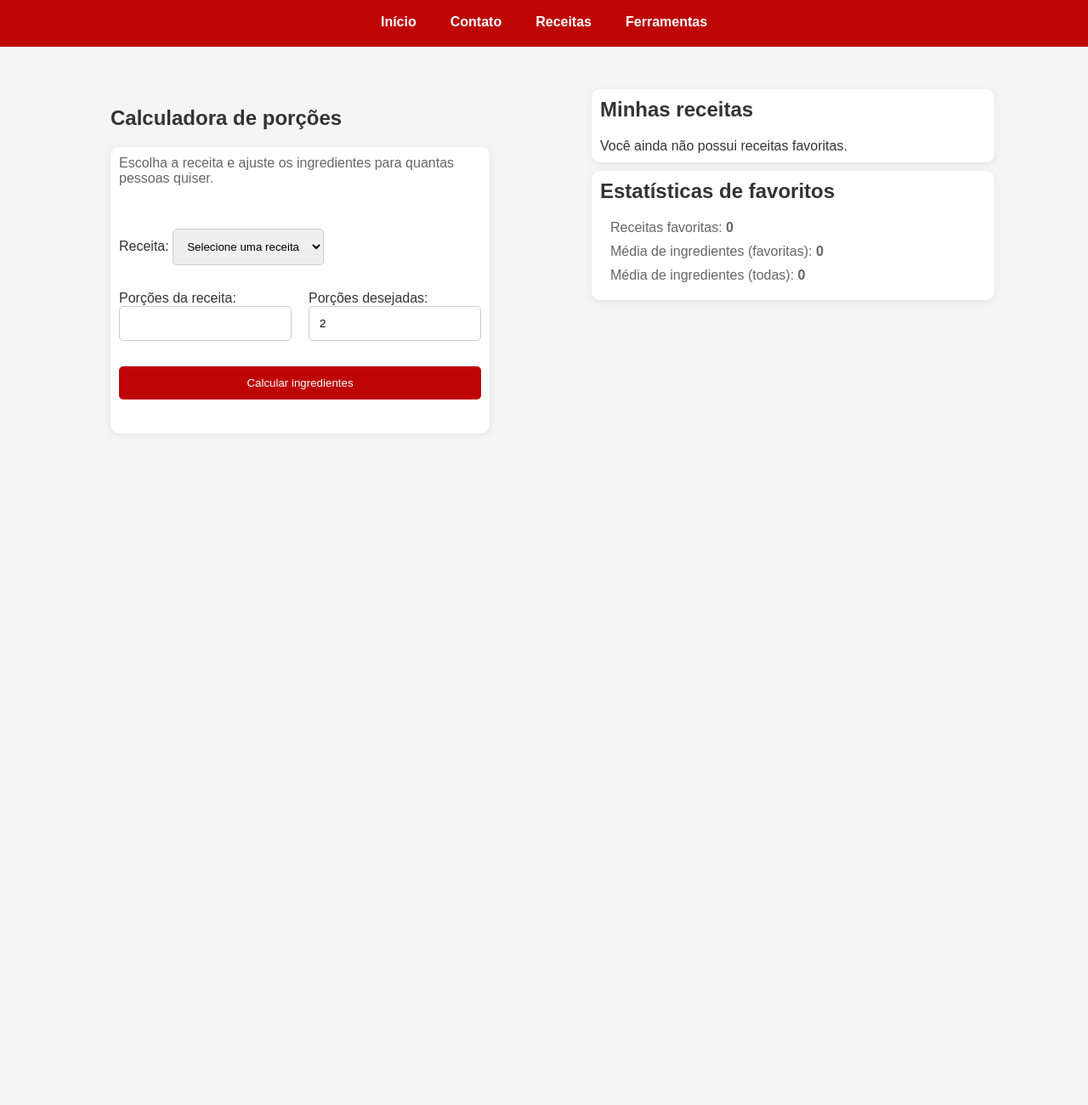
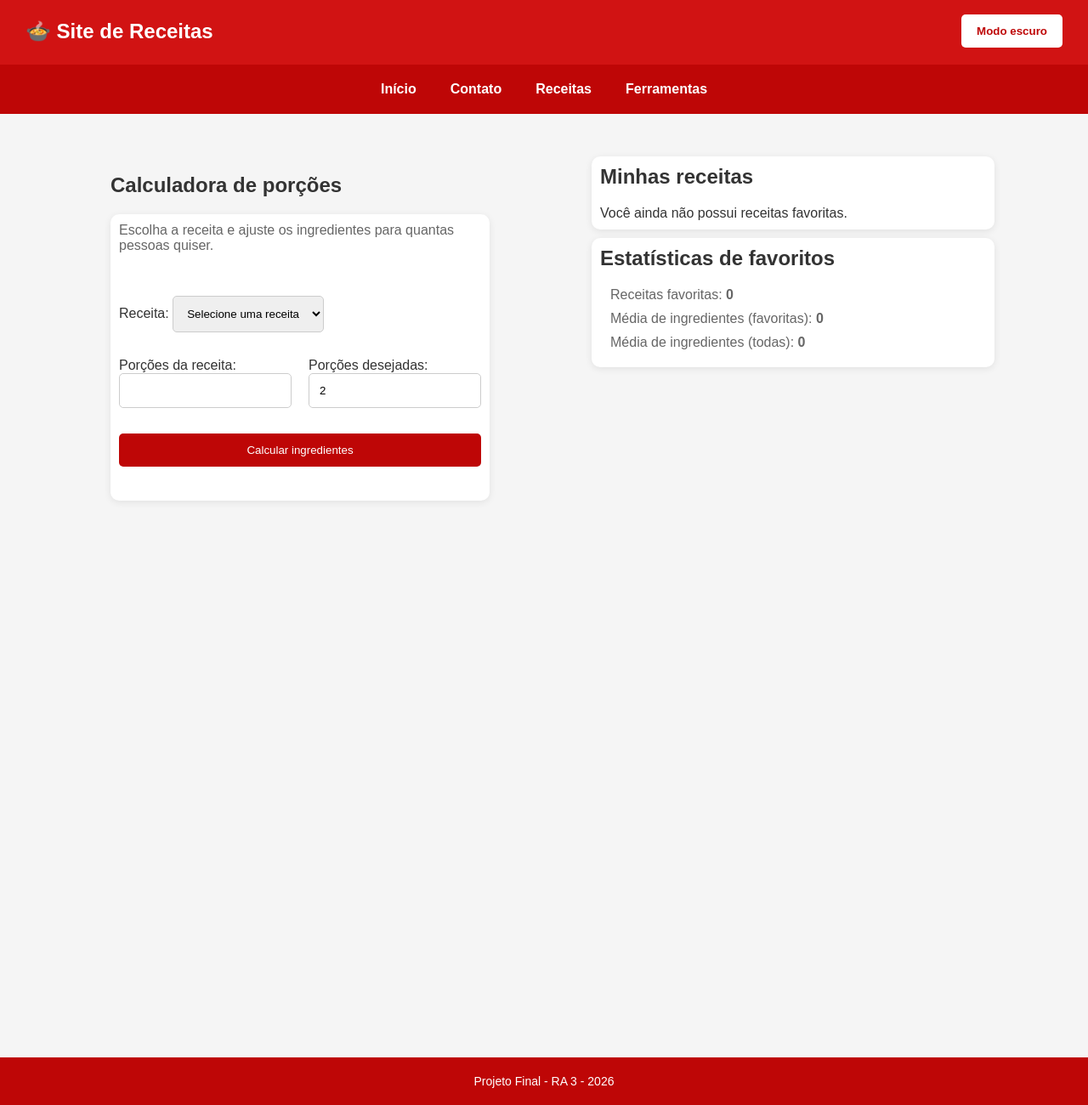
Before and after one commit to nathalyabs/Projeto-site-receitas, a plain HTML site: page HTML/ferramentas.html in a window 1280 px wide. Shown: the part 3-1303 px from the top of the page at 85% size. Before the commit the page ends 1158 px from the top, so only its background shows below. Drawn offline with Linux system fonts and the light colour scheme.

Commit message:
Adiciona header, footer e botão de modo escuro na página Ferramentas

```diff
--- a/HTML/ferramentas.html
+++ b/HTML/ferramentas.html
@@ -7,6 +7,11 @@
   <link rel="stylesheet" href="../CSS/style.css">
 </head>
 <body>
+  <header class="cabecalho">
+    <p class="nomesite">Site de Receitas</p>
+    <button id="botaoEscuro" type="button">Modo escuro</button>
+  </header>
+
     <nav class="menu">
       <ul>
         <li><a href="index.html">Início</a></li>
@@ -60,6 +65,11 @@
 </section>
   </main>
 
+  <footer class="rodape">
+    <p>Projeto Final - RA 3 - 2026</p>
+  </footer>
+
+<script src="../JS/escuro.js"></script>
 <script src="../JS/ferramentas.js"></script>
 </body>
 </html>
```
